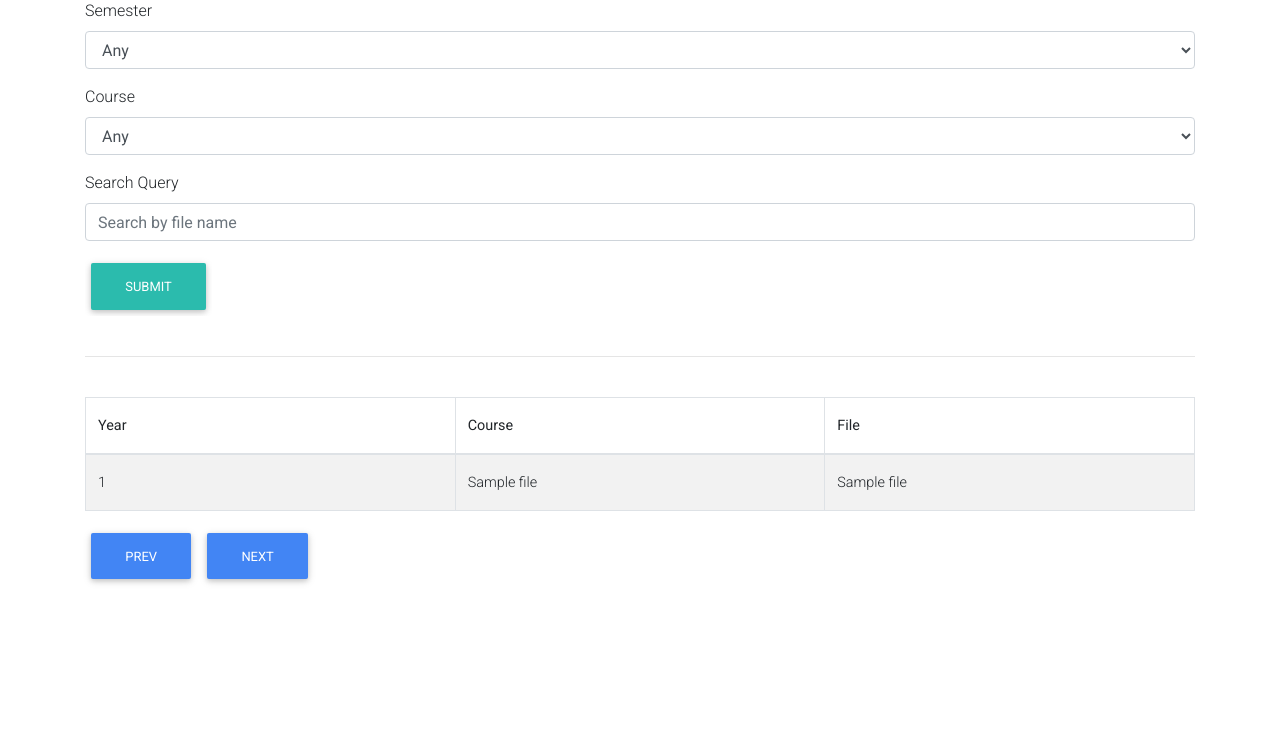
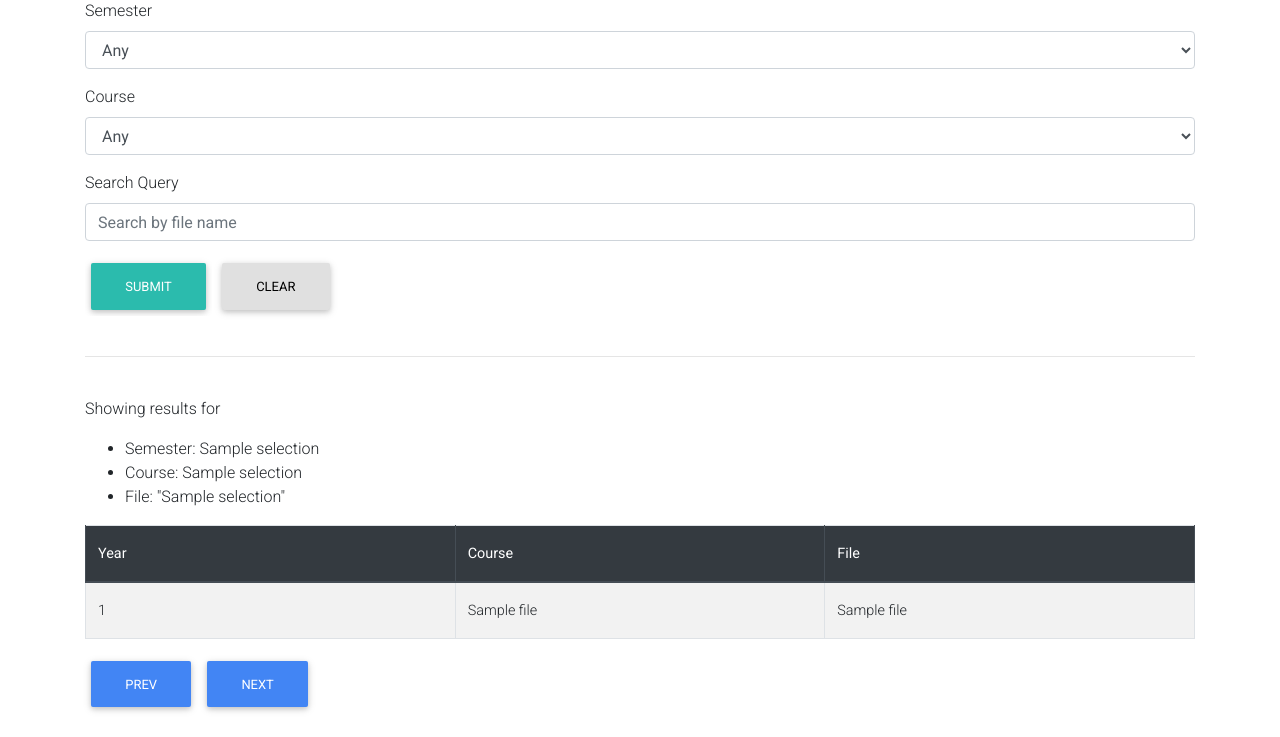
Before and after one commit to 5arthak01/UG2k19Hackathon, a Flask app: template NoteShare/templates/browse.html in a window 1280 px wide. Shown: the part 151-888 px from the top of the page. Before the commit the page ends 735 px from the top, so only its background shows below. Run offline with Flask 2, Linux system fonts and the light colour scheme; data comes from the database, SQL or seed files in the repository; the template is opened without the code that fills it: values that come from a table or form of the project are taken from there, most other values are stand-ins (such as "Sample title", 1, 10 or a date in 2020); some libraries are stand-ins or nearby versions.

Commit message:
Filters applied are now displayed for browse. Added exception to uploading and improved url handling.

```diff
--- a/NoteShare/app.py
+++ b/NoteShare/app.py
@@ -21,6 +21,7 @@ from flask_uploads import (
     TEXT,
     DOCUMENTS,
     ARCHIVES,
+    UploadNotAllowed
 )
 from flask_bootstrap import Bootstrap
 
@@ -97,7 +98,8 @@ class SearchForm(FlaskForm):
 
 
 @app.route("/", methods=["GET", "POST"])
-def home():
+@app.route("/index", methods=["GET", "POST"])
+def index():
     return render_template("index.html")
 
 
@@ -158,13 +160,13 @@ def browse():
                 modified.append(entry)
         file_list = modified
 
-    selected_form = [sem, course, search_query]
+    selected_form = (sem, course, search_query)
 
     return render_template(
         "browse.html",
+        selections=selected_form,
         filelist=file_list,
         search_form=search_form,
-        selections=search_form,
     )
 
 
@@ -175,7 +177,10 @@ def upload():
         # customise file path in local directory according to the data entered
         file_path = "../" + str(form.sem.data) + "/" + str(form.course.data)
         # store the file
-        folders.save(form.upload_file.data, folder=file_path)
+        try:
+            folders.save(form.upload_file.data, folder=file_path)
+        except UploadNotAllowed:
+            flash("Unsuccesful, please retry.")
 
         flash('Saved "' + str(form.upload_file.data.filename) + '"')
 
--- a/NoteShare/templates/base.html
+++ b/NoteShare/templates/base.html
@@ -39,13 +39,13 @@
 		<div class="collapse navbar-collapse" id="navbarSupportedContent">
 			<ul class="navbar-nav mr-auto">
 				<li class="nav-item">
-					<a class="nav-link" href="/">Home</a>
+					<a class="nav-link" href="{{ url_for('index') }}">Home</a>
 				</li>
 				<li class="nav-item">
-					<a class="nav-link" href="/browse">Browse</a>
+					<a class="nav-link" href="{{ url_for('browse') }}">Browse</a>
 				</li>
 				<li class="nav-item">
-					<a class="nav-link" href="/upload">Upload</a>
+					<a class="nav-link" href="{{ url_for('upload') }}">Upload</a>
 				</li>
 			</ul>
 		</div>
--- a/NoteShare/templates/browse.html
+++ b/NoteShare/templates/browse.html
@@ -9,6 +9,7 @@
 {% block content %}
 <div class="container">
 	<br><br>
+
 	<!-- Dropdown button -->
 
 	<!-- Search form -->
@@ -19,19 +20,24 @@
 		{{ wtf.form_field(search_form.course) }}
 		{{ wtf.form_field(search_form.search_query, placeholder="Search by file name") }}
 		{{ wtf.form_field(search_form.submit_query) }}
+		<a href="{{ url_for('browse') }}"><button type="button" class="btn btn-light" >Clear</button></a>
 	</form>
+
 	<br><hr><br>
 
-	<!--	{% if selections[0] != 'Any' or selections[1] != 'Any' or  selections[2] != ''%}
+	<!-- Show criteria of filters if applied -->
+	{% if selections[0] != 'Any' or selections[1] != 'Any' or  selections[2] != '' %}
 	<p>Showing results for
-		{% if selections[0] != 'Any' %}Semester {{ selections[0] }}{% endif %}
-		{% if selections[1] != 'Any' %}Course {{ selections[1] }}{% endif %}
-		{% if selections[2] != '' %}File "{{ selections[2] }}"{% endif %}
+		<ul>
+		<li> Semester: {{ selections[0] }} </li>
+		<li> Course: {{ selections[1] }} </li>
+		<li> File: "{{ selections[2] }}" </li>
+		</ul>
 	</p>
-	{% endif %} -->
+	{% endif %}
 
-	<table id="dtBasicExample" class="table table-responsive-sm table-striped table-bordered" cellspacing="0" width="100%">
-		<thead>
+	<table id="display-files" class="table table-responsive-sm table-striped table-bordered table-hover" cellspacing="0" width="100%">
+		<thead class="thead-dark ">
 			<th class="th-sm">Year</th>
 			<th class="th-sm">Course</th>
 			<th class="th-sm">File</th>
--- a/NoteShare/templates/index.html
+++ b/NoteShare/templates/index.html
@@ -13,6 +13,8 @@
     <p>NoteShare is a notes sharing and QP archive web-app. Allows images, text files, archives and PDFs as uploads and stores them. A simple, easy-to-use solution to repetitive, redundant requests for notes and previous year papers on whatsapp groups.</p>
     <br>
     <p>Flask based back-end and powered by JavaScript at front-end. Bootstrap used with HTML5 for beautiful, responsive UI.</p>
+    <br>
+    <p>We have implemented secure uploads, dynamic forms, pagination and filtering options for a great experience.</p>
 
     <br><br>
 </div>
```
